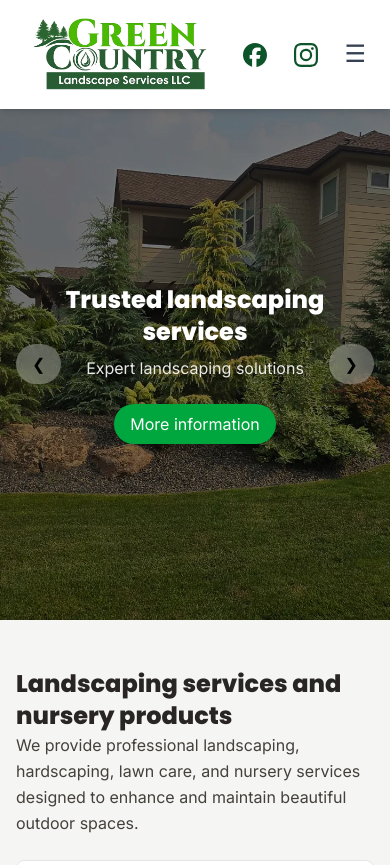
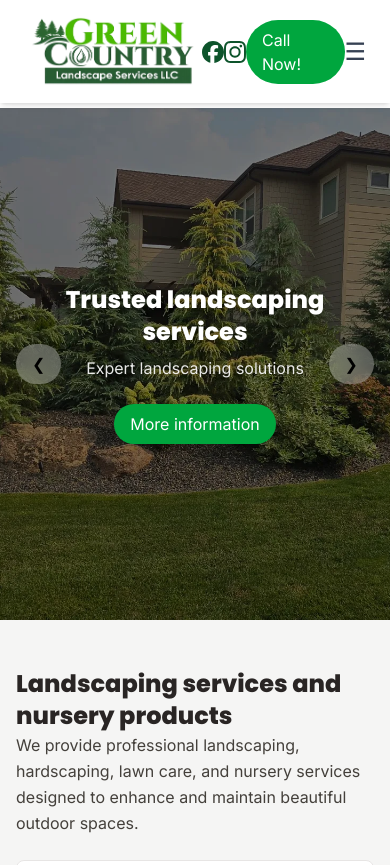
Before and after one commit to grupohernandezalba/greencountry-sitio-astro, an Astro site: page / in a window 390 px wide. Shown: the top 865 px of the page. Built offline with nearby package versions, Linux system fonts and the light colour scheme; Astro itself is replaced by a stand-in of ours.

Commit message:
se ajusto menu mobile

```diff
--- a/src/components/ButtonCall.tsx
+++ b/src/components/ButtonCall.tsx
@@ -6,7 +6,7 @@
 const ButtonCall: React.FC<ButtonCallProps> = () => {
   return (
       <a href="tel:+12084777960" className="boton crece" data-aos="zoom-in">
-        Call Now! 208-477-7960
+        Call Now!
       </a>
   );
 };
--- a/src/layouts/Navbar.tsx
+++ b/src/layouts/Navbar.tsx
@@ -9,8 +9,8 @@
 const navItems: NavItem[] = [
   { label: "Home", href: "/" },
   { label: "About us", href: "/about" },
-  { label: "Landscaping Services", href: "/services" },
-  { label: "Nursery Products", href: "/nursery" },
+  { label: "Landscaping services", href: "/services" },
+  { label: "Nursery products", href: "/nursery" },
   { label: "Projects", href: "/projects" },
   { label: "Contact", href: "/contact" },
 ];
@@ -27,11 +27,12 @@
           <img className="w-48" src="/img/logo-transparente-greencountry.webp" alt="Green Country Landscaping Services LLC" data-aos="zoom-in" data-aos-delay="100"/>
         </a>
         <a
-          href="https://www.facebook.com/p/Green-country-lawn-care-100065310920759/"
-          className="text-green-900"
-          aria-label="Facebook"
-          target="_blank"
-          rel="noopener noreferrer"
+            href="https://www.facebook.com/p/Green-country-lawn-care-100065310920759/"
+            className="text-green-900"
+            aria-label="Facebook"
+            target="_blank"
+            rel="noopener noreferrer"
+            data-aos="zoom-in"
           >
           <img src="/icons/facebook.svg" className="w-6 h-6 crece" />
         </a>
@@ -39,6 +40,7 @@
 			href="#"
 			className="text-green-900"
 			aria-label="Instagram"
+            data-aos="zoom-in"
 		>
 			<img src="/icons/instagram.svg" className="w-6 h-6 crece" />
 		</a>
@@ -55,11 +57,8 @@
               </a>
             </li>
           ))}
-          <li data-aos="zoom-in">
-            <ButtonCall />
-          </li>
         </ul>
-
+        <ButtonCall data-aos="zoom-in" />
         {/* Mobile Button */}
         <button
           className="md:hidden text-gray-700 "
@@ -88,9 +87,6 @@
                 </a>
               </li>
             ))}
-            <li>
-              <ButtonCall />
-            </li>
           </ul>
         </div>
       )}
```
